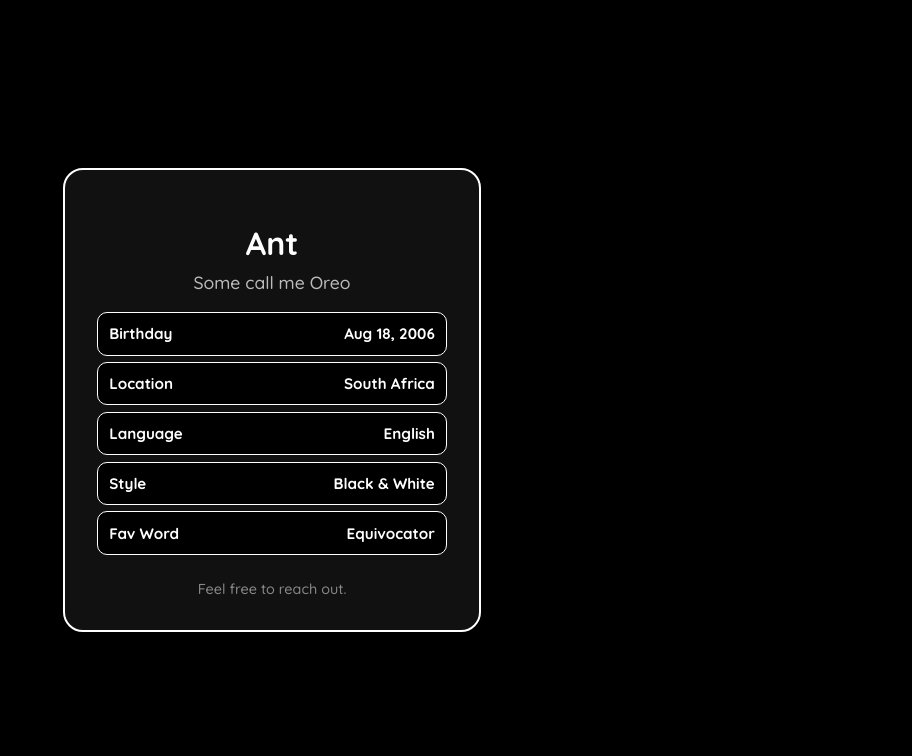
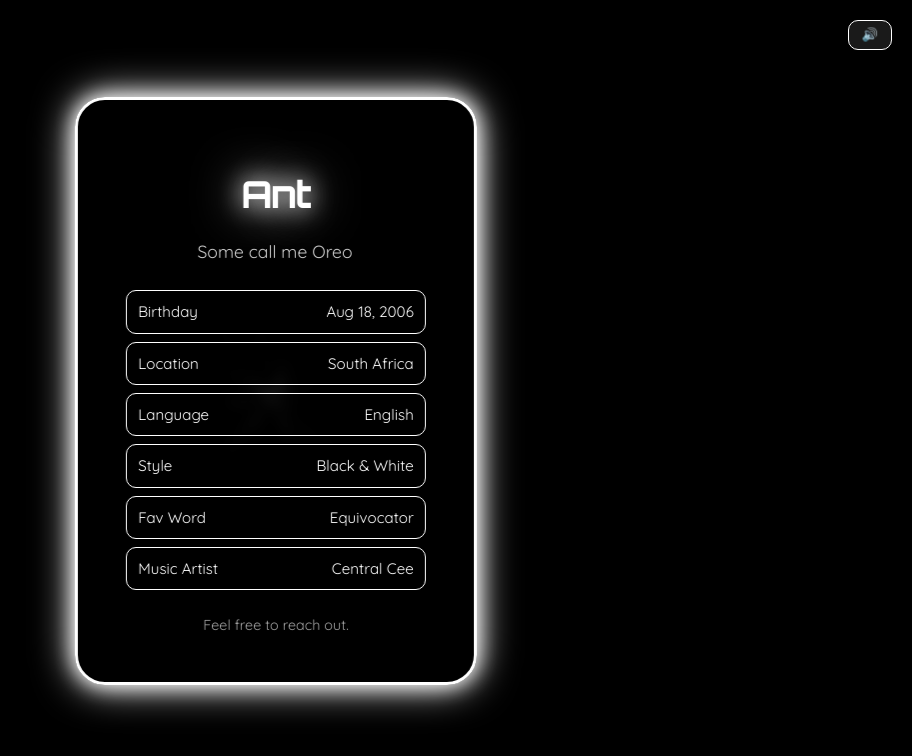
Before and after one commit to Antonio20060818/About_Me, a plain HTML site: page index.html in a window 1280 px wide. Shown: the whole page, without its empty margins (368-1280 px from the left). Drawn offline with Linux system fonts and the light colour scheme.

Commit message:
index.html

```diff
--- a/index.html
+++ b/index.html
@@ -1,66 +1,140 @@
 <!DOCTYPE html>
 <html lang="en">
 <head>
-  <meta charset="UTF-8" />
-  <meta name="viewport" content="width=device-width, initial-scale=1.0"/>
+  <meta charset="UTF-8">
+  <meta name="viewport" content="width=device-width, initial-scale=1.0">
   <title>About Ant</title>
-  <link href="https://fonts.googleapis.com/css2?family=Quicksand:wght@500;700&display=swap" rel="stylesheet">
+  <link href="https://fonts.googleapis.com/css2?family=Orbitron:wght@500&family=Quicksand&display=swap" rel="stylesheet">
   <style>
-    body {
+    html, body {
       margin: 0;
+      padding: 0;
+      overflow: hidden;
       font-family: 'Quicksand', sans-serif;
-      background-color: #000;
-      color: #fff;
-      display: flex;
-      align-items: center;
-      justify-content: center;
+      background-color: black;
+      color: white;
       height: 100vh;
+      user-select: none;
+    }
+
+    canvas {
+      position: fixed;
+      top: 0;
+      left: 0;
+      z-index: 0;
     }
 
     .card {
-      background-color: #111;
-      border: 2px solid #fff;
-      border-radius: 20px;
-      padding: 2rem;
-      width: 350px;
-      max-width: 90%;
+      position: relative;
+      z-index: 2;
+      background: rgba(0, 0, 0, 0.9);
+      border: 3px solid white;
+      border-radius: 30px;
+      padding: 3rem;
+      width: 300px;
       text-align: center;
+      margin: auto;
+      top: 50%;
+      transform: translateY(-50%) scale(1.05);
+      box-shadow: 0 0 20px white, 0 0 40px white;
+      animation: floatCard 3s ease-in-out infinite;
+      backdrop-filter: blur(6px);
+      transition: all 0.5s ease-in-out;
+    }
+
+    .card:hover {
+      transform: translateY(-50%) scale(1.1) rotate(1deg);
+      box-shadow: 0 0 40px white, 0 0 80px white;
     }
 
     .card h1 {
-      font-size: 2rem;
-      margin-bottom: 0.5rem;
+      font-family: 'Orbitron', sans-serif;
+      font-size: 2.2rem;
+      color: white;
+      text-shadow: 0 0 10px white, 0 0 20px white;
+      animation: flicker 2s infinite;
     }
 
     .nickname {
       font-size: 1.1rem;
-      margin-bottom: 1.2rem;
-      color: #bbb;
+      color: #ccc;
+      margin-bottom: 1rem;
+      animation: typing 2.5s steps(30, end), blink 0.75s step-end infinite alternate;
+      white-space: nowrap;
+      overflow: hidden;
+      border-right: 2px solid white;
+      display: inline-block;
     }
 
     .info {
-      background-color: #000;
-      border: 1px solid #fff;
+      background-color: rgba(0, 0, 0, 0.5);
+      border: 1px solid white;
       padding: 0.7rem;
-      margin: 0.4rem 0;
+      margin: 0.5rem 0;
       border-radius: 10px;
       font-size: 0.95rem;
       display: flex;
       justify-content: space-between;
+      color: white;
+      transition: transform 0.4s ease, box-shadow 0.4s ease;
     }
 
-    .info span {
-      font-weight: bold;
+    .info:hover {
+      transform: scale(1.1);
+      background-color: rgba(0, 0, 0, 0.7);
+      box-shadow: 0 0 10px white;
     }
 
     .footer {
       margin-top: 1.6rem;
       font-size: 0.9rem;
-      color: #888;
+      color: #aaa;
+      animation: pulse 1.5s infinite;
+    }
+
+    .audio-toggle {
+      position: absolute;
+      top: 20px;
+      right: 20px;
+      z-index: 3;
+      background: rgba(255, 255, 255, 0.1);
+      color: white;
+      border: 1px solid white;
+      padding: 0.4rem 0.8rem;
+      border-radius: 10px;
+      cursor: pointer;
+    }
+
+    @keyframes typing {
+      from { width: 0 }
+      to { width: 100% }
+    }
+
+    @keyframes blink {
+      50% { border-color: transparent; }
+    }
+
+    @keyframes pulse {
+      0%, 100% { opacity: 0.5; }
+      50% { opacity: 1; }
+    }
+
+    @keyframes floatCard {
+      0%, 100% { transform: translateY(-50%) translateX(0); }
+      50% { transform: translateY(-52%) translateX(5px); }
+    }
+
+    @keyframes flicker {
+      0%, 100% { text-shadow: 0 0 15px white; }
+      50% { text-shadow: 0 0 25px white, 0 0 50px white; }
     }
   </style>
 </head>
 <body>
+  <canvas id="c"></canvas>
+
+  <button class="audio-toggle" onclick="toggleAudio()">🔊</button>
+
   <div class="card">
     <h1>Ant</h1>
     <div class="nickname">Some call me Oreo</div>
@@ -68,12 +142,115 @@
     <div class="info"><span>Birthday</span> <span>Aug 18, 2006</span></div>
     <div class="info"><span>Location</span> <span>South Africa</span></div>
     <div class="info"><span>Language</span> <span>English</span></div>
-    <div class="info"><span>Style</span> <span>Black & White</span></div>
+    <div class="info"><span>Style</span> <span>Black &amp; White</span></div>
     <div class="info"><span>Fav Word</span> <span>Equivocator</span></div>
+    <div class="info"><span>Music Artist</span> <span>Central Cee</span></div>
 
-    <div class="footer">
-      Feel free to reach out.
-    </div>
+    <div class="footer">Feel free to reach out.</div>
   </div>
+
+  <audio id="bgMusic" loop autoplay>
+    <source src="YOUR_PONK_BEAT_LINK_HERE.mp3" type="audio/mpeg">
+  </audio>
+
+  <script>
+    const audio = document.getElementById('bgMusic');
+
+    const audioCtx = new (window.AudioContext || window.webkitAudioContext)();
+    const source = audioCtx.createMediaElementSource(audio);
+    const panner = audioCtx.createPanner();
+    panner.panningModel = 'HRTF';
+    panner.setPosition(1, 0, 0);
+
+    let xPos = 1;
+    setInterval(() => {
+      xPos = -xPos;
+      panner.setPosition(xPos, 0, 1);
+    }, 2000);
+
+    const bassBoost = audioCtx.createBiquadFilter();
+    bassBoost.type = "lowshelf";
+    bassBoost.frequency.value = 150;
+    bassBoost.gain.value = 40;
+
+    source.connect(bassBoost);
+    bassBoost.connect(panner);
+    panner.connect(audioCtx.destination);
+
+    function toggleAudio() {
+      if (audioCtx.state === 'suspended') {
+        audioCtx.resume();
+      }
+      audio.muted = !audio.muted;
+    }
+
+    window.addEventListener('click', () => {
+      if (audioCtx.state === 'suspended') {
+        audioCtx.resume();
+      }
+    });
+
+    var c = document.getElementById('c'),
+        w = c.width = window.innerWidth,
+        h = c.height = window.innerHeight,
+        ctx = c.getContext('2d'),
+        particles = [];
+
+    const mouse = { x: w / 2, y: h / 2 };
+
+    document.addEventListener('mousemove', e => {
+      mouse.x = e.clientX;
+      mouse.y = e.clientY;
+    });
+
+    function Particle() {
+      this.x = mouse.x;
+      this.y = mouse.y;
+      this.size = Math.random() * 4 + 1;
+      this.speedX = Math.random() * 3 - 1.5;
+      this.speedY = Math.random() * 3 - 1.5;
+      this.hue = Math.random() * 360;
+      this.gray = Math.floor(Math.random() * 155) + 100;
+    }
+
+    Particle.prototype.update = function() {
+      this.x += this.speedX;
+      this.y += this.speedY;
+      this.size *= 0.96;
+    };
+
+    Particle.prototype.draw = function() {
+      ctx.beginPath();
+      ctx.arc(this.x, this.y, this.size, 0, Math.PI * 2);
+      ctx.fillStyle = `rgb(${this.gray}, ${this.gray}, ${this.gray})`;
+      ctx.fill();
+    };
+
+    function handleParticles() {
+      particles.push(new Particle());
+      for (let i = 0; i < particles.length; i++) {
+        particles[i].update();
+        particles[i].draw();
+        if (particles[i].size < 0.5) {
+          particles.splice(i, 1);
+          i--;
+        }
+      }
+    }
+
+    function animate() {
+      ctx.fillStyle = 'rgba(0, 0, 0, 0.06)';
+      ctx.fillRect(0, 0, w, h);
+      handleParticles();
+      requestAnimationFrame(animate);
+    }
+
+    animate();
+
+    window.addEventListener('resize', () => {
+      w = c.width = window.innerWidth;
+      h = c.height = window.innerHeight;
+    });
+  </script>
 </body>
 </html>
```
